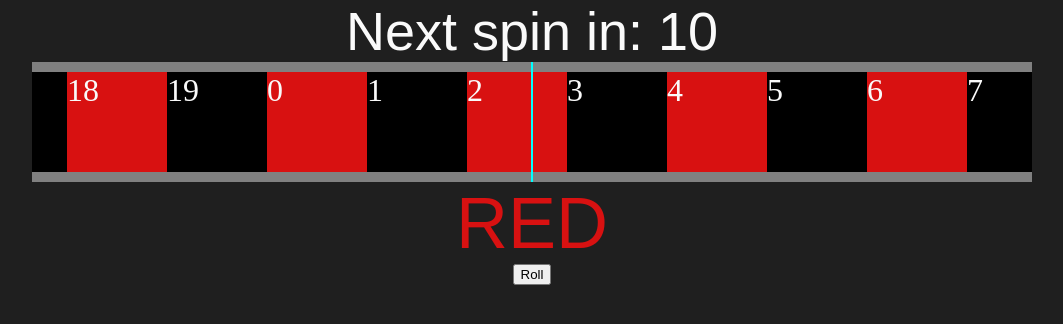
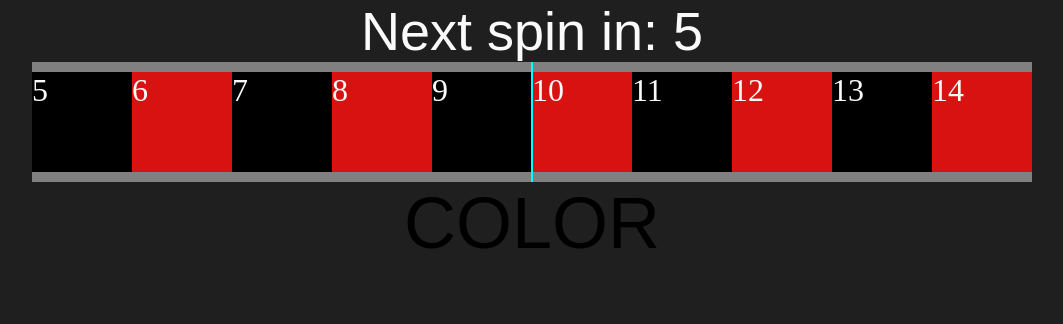
Before and after one commit to vladrotariu1/react-roulette, a React (Create React App) app: page / in a window 1280 px wide. Shown: the top 324 px of the page, without its empty margins (108-1171 px from the left). Built offline with nearby package versions, Linux system fonts and the light colour scheme.

Commit message:
Roulette Rolling loop implemented

```diff
--- a/src/App.tsx
+++ b/src/App.tsx
@@ -2,27 +2,32 @@ import React, { useState } from 'react';
 import './App.css';
 import Roulette from './components/Roulette/Roulette';
 import TimeCountdown from './components/Time-Countdown/Time-Countdown';
-import { SLOT_COLOR_RED } from './utils/constants';
+import { Modes, SLOT_COLOR_RED } from './utils/constants';
 
 function App() {
 
-  console.log('here');
+  const [ winnerSlotColorData, setWinnerSlotColorData ] = useState('Color');
+  const [ modeData, setModeData ] = useState(Modes.MODE_COUNT_DOWN);
 
-  const [ buttonClickData, setButtonClickData ] = useState(0);
-  const [ winnerSlotColorData, setWinnerSlotColorData ] = useState('Color');
+  function setModeToCountDown() {
+    setModeData(Modes.MODE_COUNT_DOWN);
+  }
 
-  const handleRoll = () => {
-    setButtonClickData(val => val + 1);
+  function setModeToRoll() {
+    setModeData(Modes.MODE_ROLL);
   }
 
   return (
     <div className='roulette-wrapper'>
 
-      <TimeCountdown />
+      <TimeCountdown
+        shouldRollOrCountDown={ modeData }
+        setModeToRoll={ setModeToRoll }/>
 
       <Roulette
+        shouldRollOrCountDown={ modeData }
         setWinnerSlotColor={ setWinnerSlotColorData }
-        buttonClick={ buttonClickData } />
+        setModeToCountDown={ setModeToCountDown }/>
 
       <div
         className={
@@ -32,7 +37,6 @@ function App() {
         { winnerSlotColorData.toUpperCase() }
       </div>
 
-      <button onClick={ handleRoll }>Roll</button>
     </div>
   );
 }
--- a/src/components/Roulette/Roulette.tsx
+++ b/src/components/Roulette/Roulette.tsx
@@ -1,5 +1,6 @@
 import React, { useState, useRef, useEffect, Dispatch, SetStateAction } from "react";
 import {
+    Modes,
     SLOTS_MAX_SPEED,
     SLOTS_NUMBER,
     SLOTS_PX_WIDTH,
@@ -11,8 +12,9 @@ import {
 import './Roulette.css';
 
 interface RouletteProps {
-    buttonClick: number,
-    setWinnerSlotColor: Dispatch<SetStateAction<string>>
+    shouldRollOrCountDown: Modes,
+    setWinnerSlotColor: Dispatch<SetStateAction<string>>,
+    setModeToCountDown: () => void
 }
 
 function Roulette(props: RouletteProps) {
@@ -30,14 +32,14 @@ function Roulette(props: RouletteProps) {
             )
     );
 
-    const slotsRollResult = (): string => {
+    function slotsRollResult(): string {
         const offsetLeft = slotsRef.current.offsetLeft;
         const slotIndex = Math.floor(((SLOTS_VIEWPORT_PX_WIDTH / 2) - offsetLeft) / SLOTS_PX_WIDTH);
 
         return slotsRef.current.children[slotIndex].getAttribute('color');
     }
 
-    const moveLastSlotToFront = () => {
+    function moveLastSlotToFront() {
 
         const slotsContainer = slotsRef.current;
         const offsetLeft = slotsContainer.offsetLeft;
@@ -49,7 +51,7 @@ function Roulette(props: RouletteProps) {
         );
     }
 
-    const roll = () => {
+    function roll() {
 
         const slotsContainer = slotsRef.current;
 
@@ -61,6 +63,7 @@ function Roulette(props: RouletteProps) {
 
         const stopAnimation = () => {
             props.setWinnerSlotColor(val => slotsRollResult());
+            props.setModeToCountDown();
             clearInterval(rollAnimation);
         }
 
@@ -89,7 +92,11 @@ function Roulette(props: RouletteProps) {
         }, 1);
     }
 
-    useEffect(roll, [props.buttonClick]);
+    useEffect(() => {
+        if (props.shouldRollOrCountDown === Modes.MODE_ROLL) {
+            roll();
+        }
+    }, [props.shouldRollOrCountDown]);
 
     return (
         <div>
--- a/src/components/Time-Countdown/Time-Countdown.tsx
+++ b/src/components/Time-Countdown/Time-Countdown.tsx
@@ -1,16 +1,50 @@
-import React, { useState } from "react";
+import React, { useState, useEffect } from "react";
+import { COUNTDOWN_TIME, Modes } from "../../utils/constants";
 import './Time-Countdown.css'
 
-function TimeCountdown() {
+interface TimeCountdownInterface {
+    shouldRollOrCountDown: Modes,
+    setModeToRoll: () => void
+}
 
-    const [timeData, setTimeData] = useState(10);
+function TimeCountdown(props: TimeCountdownInterface) {
 
-    const countDownInterval = setInterval(() => {
-        // setTimeData(time => time - 1);
-    }, 1000);
+    const [timeData, setTimeData] = useState(COUNTDOWN_TIME);
+
+    useEffect(() => {
+        if (props.shouldRollOrCountDown === Modes.MODE_COUNT_DOWN) {
+            resetState();
+
+            const countDownInterval = setInterval(() => {
+                updateRemainingTime();
+            }, 1000);
+
+            return () => clearInterval(countDownInterval);
+        }
+    }, [props.shouldRollOrCountDown]);
+
+    function updateRemainingTime() {
+        setTimeData(time => {
+            if (time === 0)
+                props.setModeToRoll();
+
+            return time === 0 ? 0 : time - 1;
+        });
+    }
+
+    function resetState() {
+        setTimeData(COUNTDOWN_TIME);
+    }
 
     return (
-        <div className="time-countdown">Next spin in: {timeData}</div>
+        <div
+            style={{
+                visibility:
+                (props.shouldRollOrCountDown === Modes.MODE_ROLL ? 'hidden' : 'visible')
+            }}
+            className="time-countdown">
+            Next spin in: {timeData}
+        </div>
     );
 }
 
--- a/src/utils/constants.tsx
+++ b/src/utils/constants.tsx
@@ -7,3 +7,11 @@ export const SLOTS_MAX_SPEED = 8;
 export const SLOTS_VIEWPORT_PX_WIDTH = 1000;
 export const SLOT_COLOR_RED = 'red';
 export const SLOT_COLOR_BLACK = 'black';
+
+/* Countdown constants */
+export const COUNTDOWN_TIME = 10;
+
+export enum Modes {
+    MODE_COUNT_DOWN,
+    MODE_ROLL
+}
```
